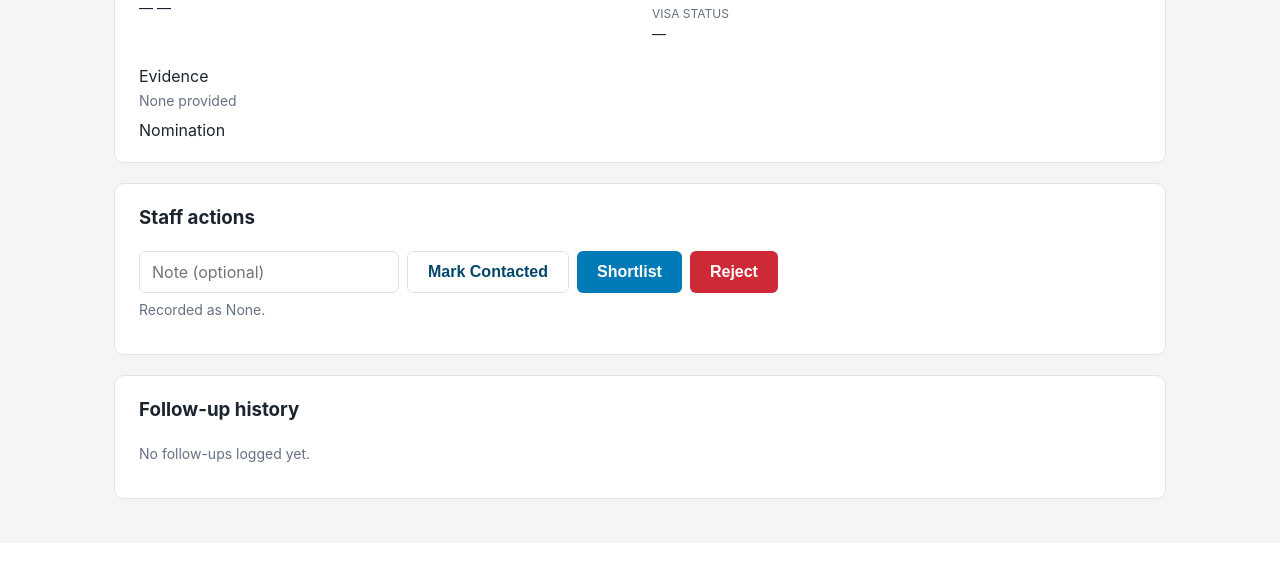
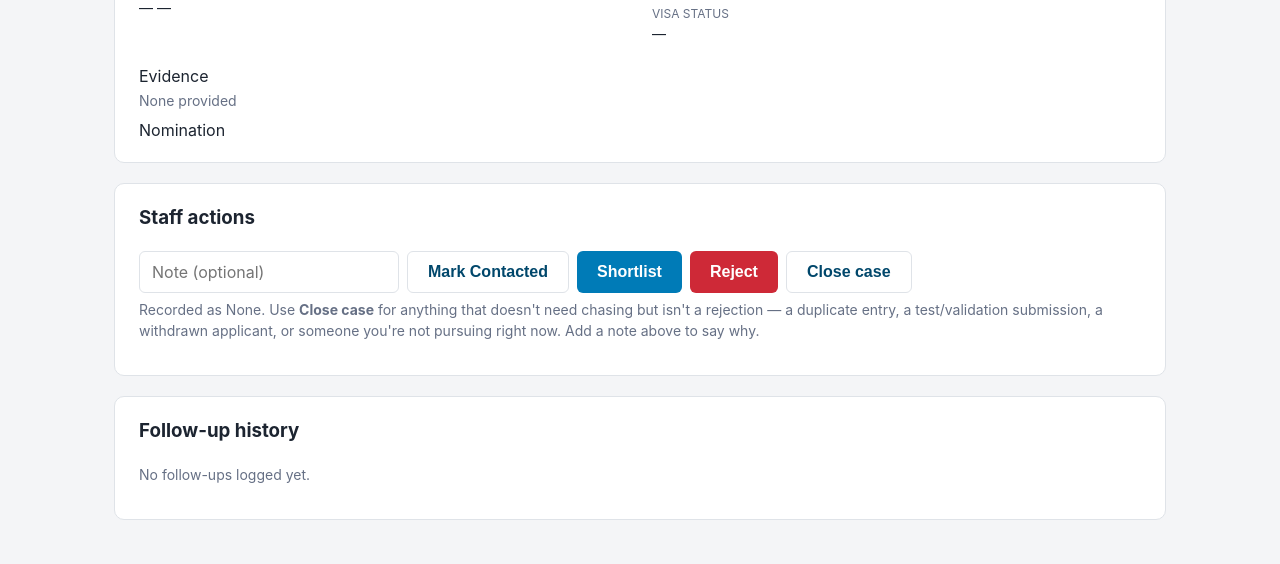
Before and after one commit to tcphysio/talentid, a Flask app: template templates/player_detail.html in a window 1280 px wide. Shown: the part 387-951 px from the top of the page. Before the commit the page ends 886 px from the top, so only its background shows below. Run offline with Flask 3, Linux system fonts and the light colour scheme; the template is opened without the code that fills it, so the values that code supplies are empty; parts of the project's set-up code (start-up, migrations or seed data) failed here and were passed over; some libraries are stand-ins or nearby versions.

Commit message:
Add files via upload

```diff
--- a/app.py
+++ b/app.py
@@ -535,7 +535,12 @@
         "INSERT INTO review_actions (player_id, action, note, staff_name, staff_id) VALUES (?, ?, ?, ?, ?)",
         (player_id, action, note, staff_name, staff_id),
     )
-    status_map = {"Contacted": "Contacted", "Shortlisted": "Shortlisted", "Rejected": "Rejected"}
+    status_map = {
+        "Contacted": "Contacted",
+        "Shortlisted": "Shortlisted",
+        "Rejected": "Rejected",
+        "Closed": "Closed",
+    }
     if action in status_map:
         conn.execute(
             "UPDATE players SET status = ?, last_updated_at = ? WHERE id = ?",
--- a/logic.py
+++ b/logic.py
@@ -137,10 +137,13 @@
 def compute_status(completeness_pct: int, score: int, current_status: str) -> str:
     """
     Status is mostly derived, but preserves manual staff decisions
-    (Contacted / Shortlisted / Rejected) once set -- the automation
-    should never overwrite a human's call.
+    (Contacted / Shortlisted / Rejected / Closed) once set -- the
+    automation should never overwrite a human's call. "Closed" is for
+    anything that doesn't need chasing but isn't a straight rejection --
+    a duplicate entry, a test/validation submission, a player who's
+    withdrawn, someone not being pursued right now but not turned away.
     """
-    if current_status in ("Contacted", "Shortlisted", "Rejected", "Stale"):
+    if current_status in ("Contacted", "Shortlisted", "Rejected", "Closed", "Stale"):
         return current_status
     if completeness_pct < 100:
         return "Incomplete-Chasing"
--- a/schema.sql
+++ b/schema.sql
@@ -63,7 +63,7 @@
     score INTEGER DEFAULT 0,            -- 0-100
     priority_tier TEXT,                 -- Hot Lead / Warm / Needs More Info / Low Priority
 
-    status TEXT DEFAULT 'New',          -- New / Incomplete-Chasing / Complete / Ready for Review / Contacted / Shortlisted / Rejected / Stale
+    status TEXT DEFAULT 'New',          -- New / Incomplete-Chasing / Complete / Ready for Review / Contacted / Shortlisted / Rejected / Closed / Stale
 
     follow_up_count INTEGER DEFAULT 0,
     next_follow_up_due TEXT
--- a/templates/admin.html
+++ b/templates/admin.html
@@ -30,7 +30,7 @@
       <label>Status</label>
       <select name="status" onchange="this.form.submit()">
         <option value="">All</option>
-        {% for s in ['New','Incomplete-Chasing','Complete','Ready for Review','Contacted','Shortlisted','Rejected','Stale'] %}
+        {% for s in ['New','Incomplete-Chasing','Complete','Ready for Review','Contacted','Shortlisted','Rejected','Closed','Stale'] %}
         <option value="{{ s }}" {% if status_filter == s %}selected{% endif %}>{{ s }}</option>
         {% endfor %}
       </select>
--- a/templates/player_detail.html
+++ b/templates/player_detail.html
@@ -89,8 +89,14 @@
     <button type="submit" name="action" value="Contacted" class="secondary">Mark Contacted</button>
     <button type="submit" name="action" value="Shortlisted">Shortlist</button>
     <button type="submit" name="action" value="Rejected" class="danger">Reject</button>
+    <button type="submit" name="action" value="Closed" class="secondary">Close case</button>
   </form>
-  <p class="muted" style="margin-top:6px;">Recorded as {{ session.get('staff_display_name') }}.</p>
+  <p class="muted" style="margin-top:6px;">
+    Recorded as {{ session.get('staff_display_name') }}. Use <strong>Close case</strong>
+    for anything that doesn't need chasing but isn't a rejection &mdash; a
+    duplicate entry, a test/validation submission, a withdrawn applicant,
+    or someone you're not pursuing right now. Add a note above to say why.
+  </p>
 
   {% if actions %}
   <table style="margin-top:16px;">
```
Also changed, not shown: README.md.
